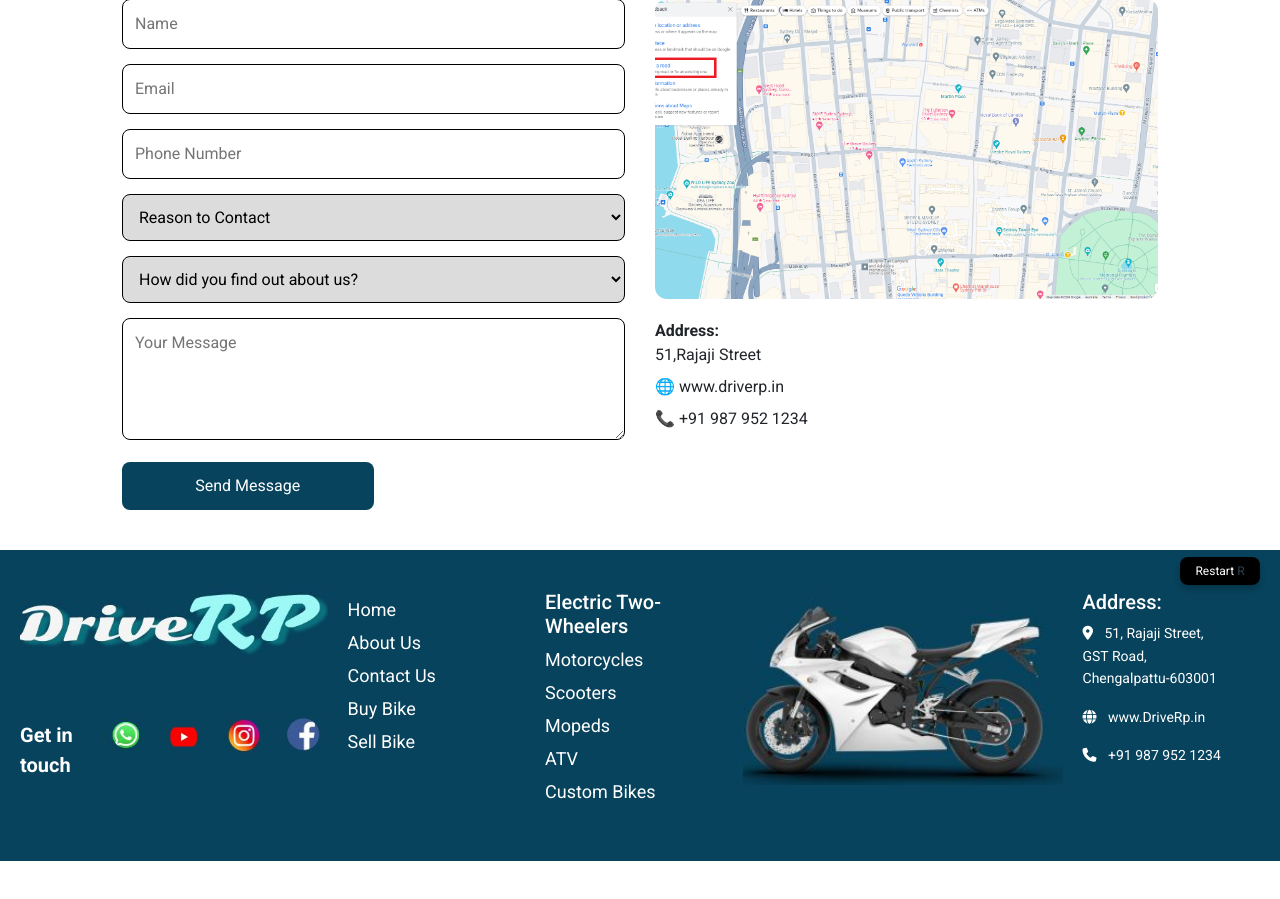
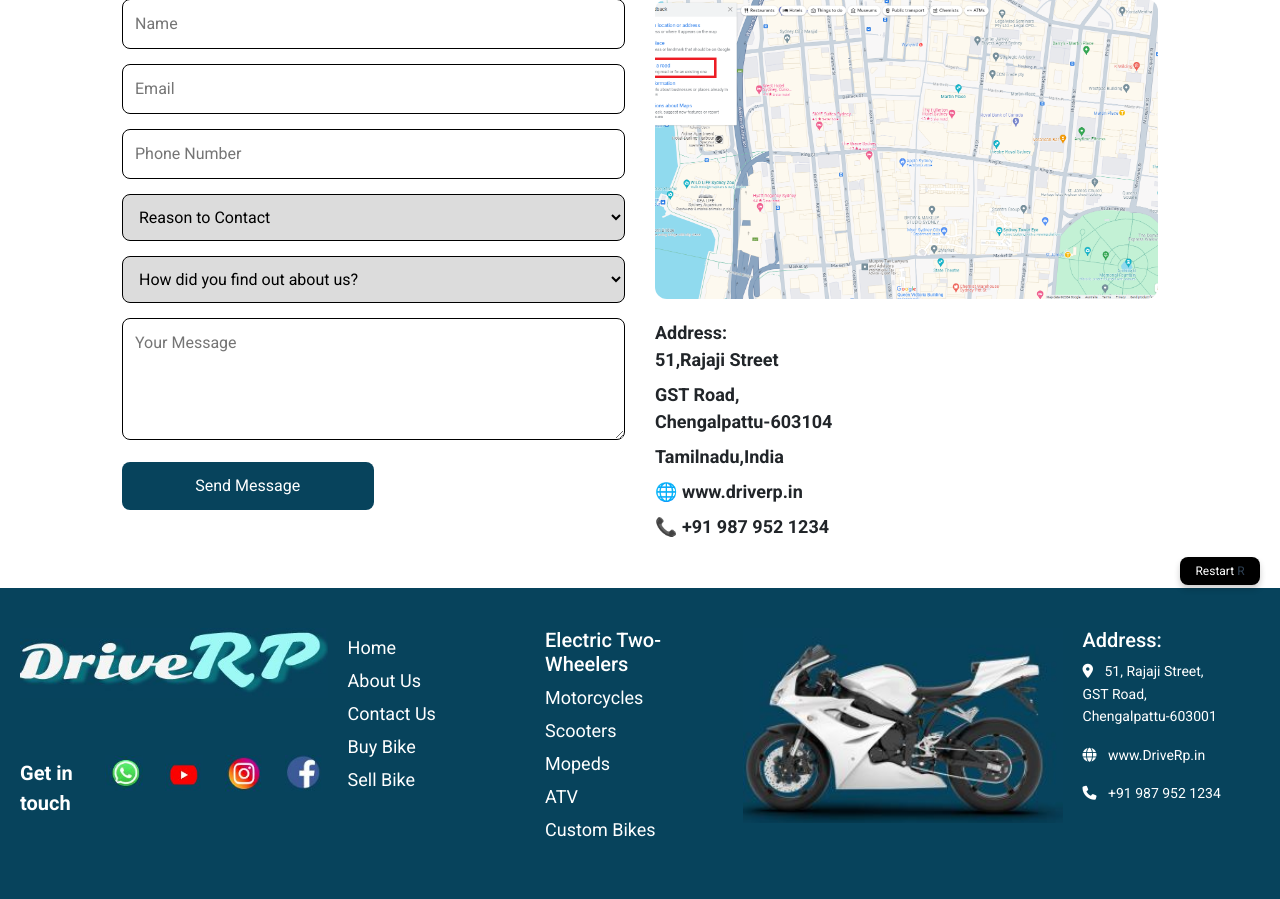
Before and after one commit to MonishaJ1997/sellbike, a Django app: page /contact/ in a window 1280 px wide. Shown: the part 195-1094 px from the top of the page. Before the commit the page ends 1056 px from the top, so only its background shows below. Run offline with Django 5.2, Linux system fonts and the light colour scheme; data comes from the database, SQL or seed files in the repository.

Commit message:
Update contact.html

```diff
--- a/drive_rp/website/templates/contact.html
+++ b/drive_rp/website/templates/contact.html
@@ -73,7 +73,8 @@ h2 {
 
 .contact-info {
     margin-top: 20px;
-    font-size: 16px;
+    font-size: 18px;
+    font-weight: 700;
 }
 
 .contact-info p {
@@ -187,9 +188,12 @@ h2 {
             <img src="{{ map_info.map_image.url }}" alt="Map" class="map-img">
             <div class="contact-info">
                 <p><b>Address:</b><br>{{ map_info.address }}</p>
+                <p>GST Road,<br>Chengalpattu-603104</p>
+                <p>Tamilnadu,India</p>
                 {% if map_info.website %}
                     <p><b>🌐</b> {{ map_info.website }}</p>
                 {% endif %}
+
                 {% if map_info.phone %}
                     <p><b>📞</b> {{ map_info.phone }}</p>
                 {% endif %}
```
